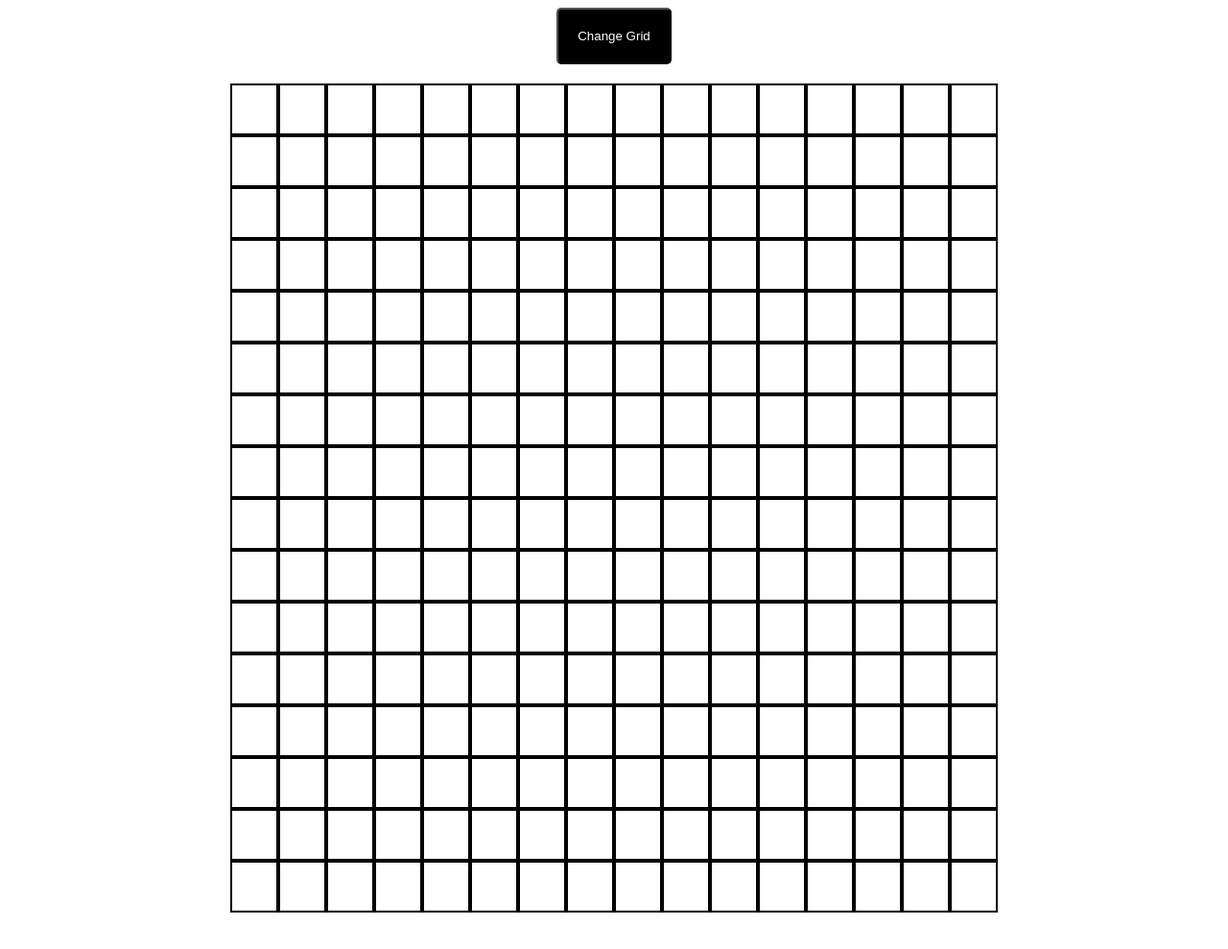
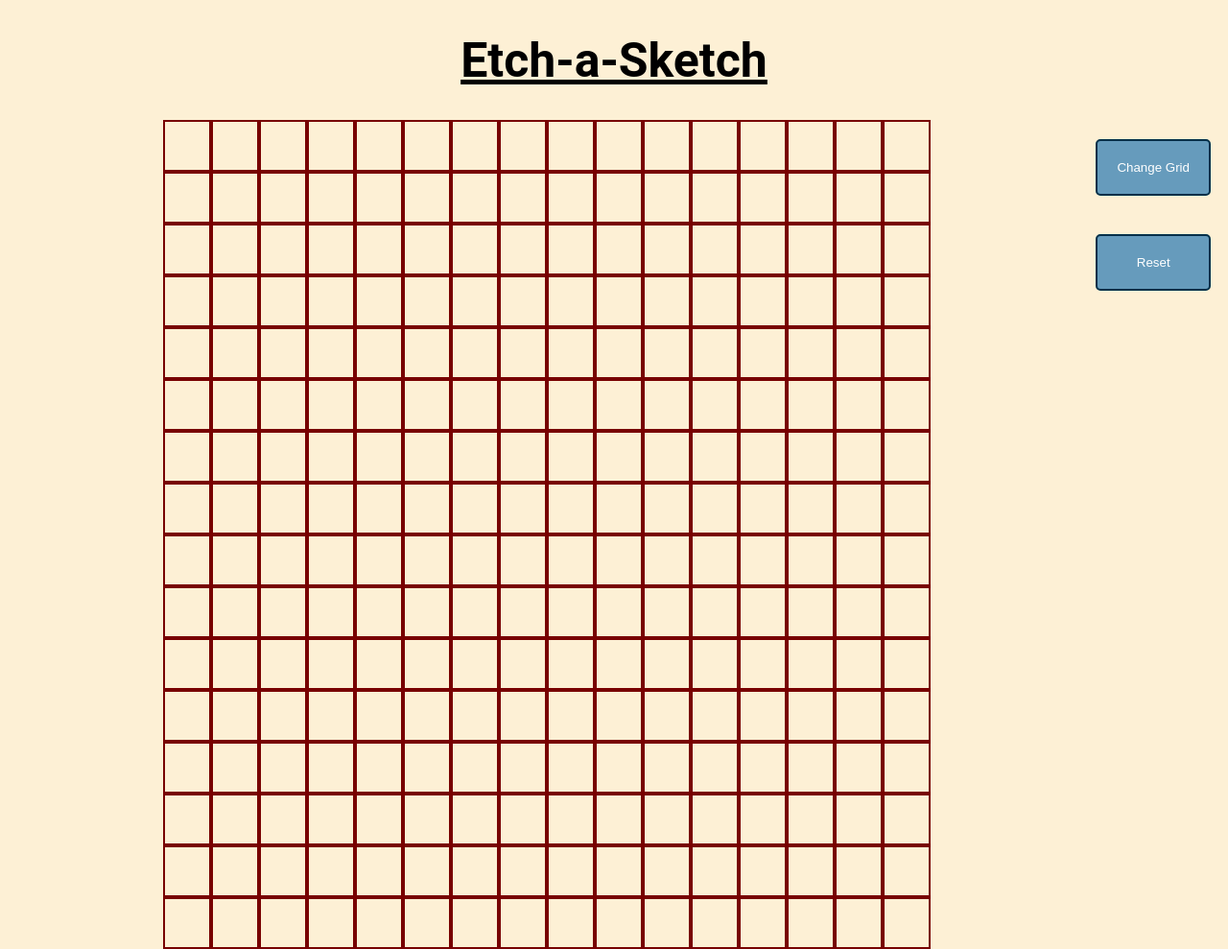
Before and after one commit to sierraoliver/Etch-a-Sketch, a plain HTML site: page index.html in a window 1280 px wide. Shown: the whole page at 96% size. Before the commit the page ends 951 px from the top, so only its background shows below. Drawn offline with Linux system fonts and the light colour scheme.

Commit message:
add title, adjust containers and fix overall design style

```diff
--- a/index.html
+++ b/index.html
@@ -5,12 +5,16 @@
         <meta name="viewport" content="width=device-width, initial-scale=1.0">
         <link rel="stylesheet" href="styles.css">
     </head>
-    <body>
-        <div class = "button-con">
-        <button id = "grid">Change Grid</button>
-        </div>
+    <body style = "background-color: #FDF0D5">
+        <h1 id = "title">Etch-a-Sketch</h1>
 
-        <div id = "main">
+        <div class = "container">
+            <div id = "main">
+            </div>
+            <div class = "button-con">
+                <button id = "grid">Change Grid</button>
+                <button id = "reset">Reset</button>
+            </div>
         </div>
 
         <script src="javascript.js"></script>
--- a/styles.css
+++ b/styles.css
@@ -2,29 +2,41 @@
     width: 800px;
     height: 800px;
     margin-inline: auto;
-    margin-top: 20px;
 }
 
 .container{
     display: flex;
     flex: 1 1 auto;
-    align-items: center;
+    align-items: baseline;
+    justify-content: center;
 }
 .square{
     height: 50px;
     width: 50px;
     flex: 1 1 auto;
-    border: 2px solid black;
+    border: 2px solid #780000;
 }
 
 .button-con{
+    flex-direction: column;
     display: flex;
-    justify-content: center;
+    gap: 40px;
 }
 
 button{
     padding: 20px;
+    margin-left: 10px;
+    margin-right: 10px;
     border-radius: 5px;
-    background-color: black;
+    background-color: #669BBC;
     color: white;
+    border: 2px solid #003049;
 }
+
+#title{
+    font-family: "Roboto";
+    font-size: 50px;
+    font-weight: bolder;
+    text-align: center;
+    text-decoration: underline;
+}
```
